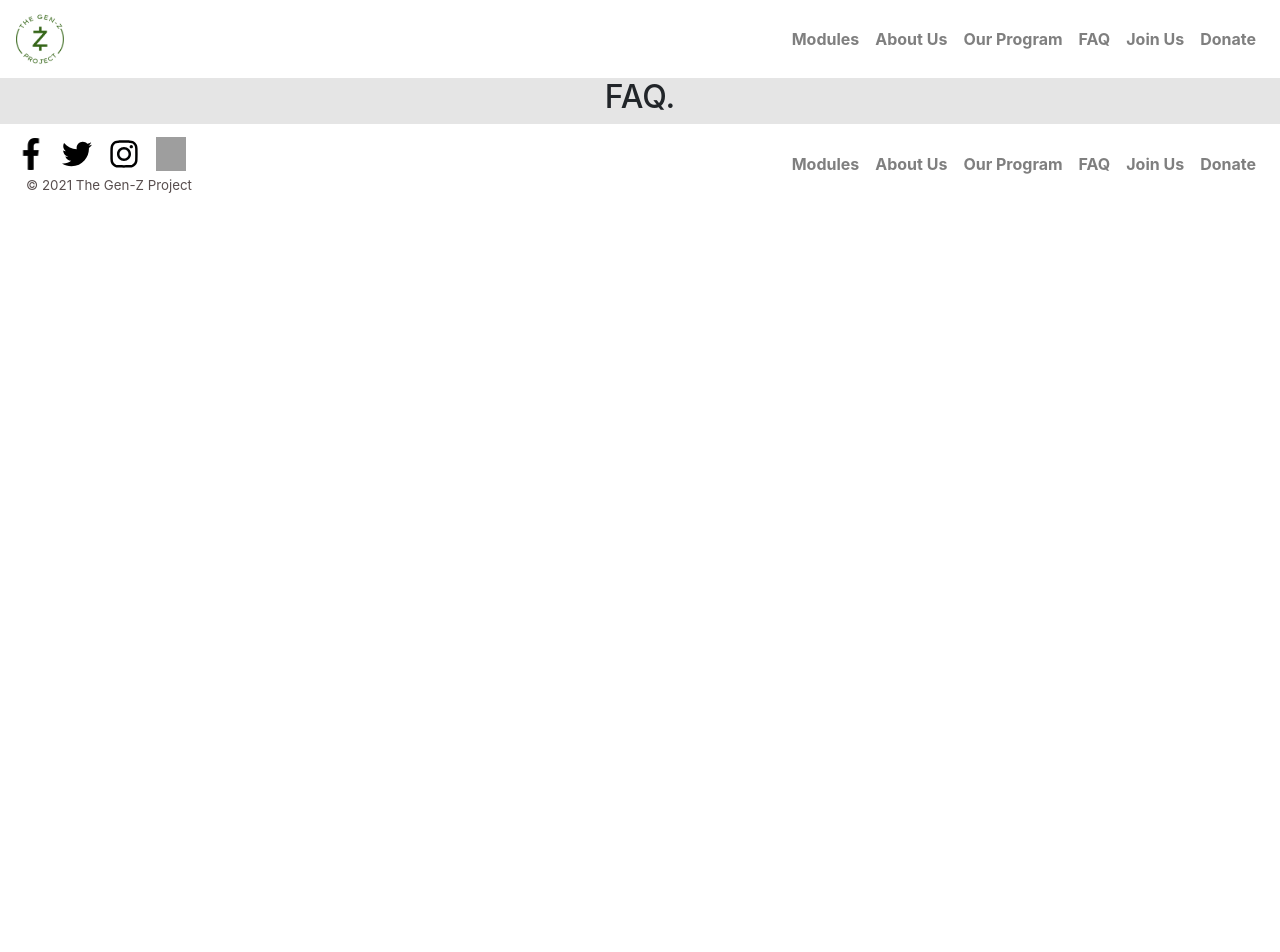
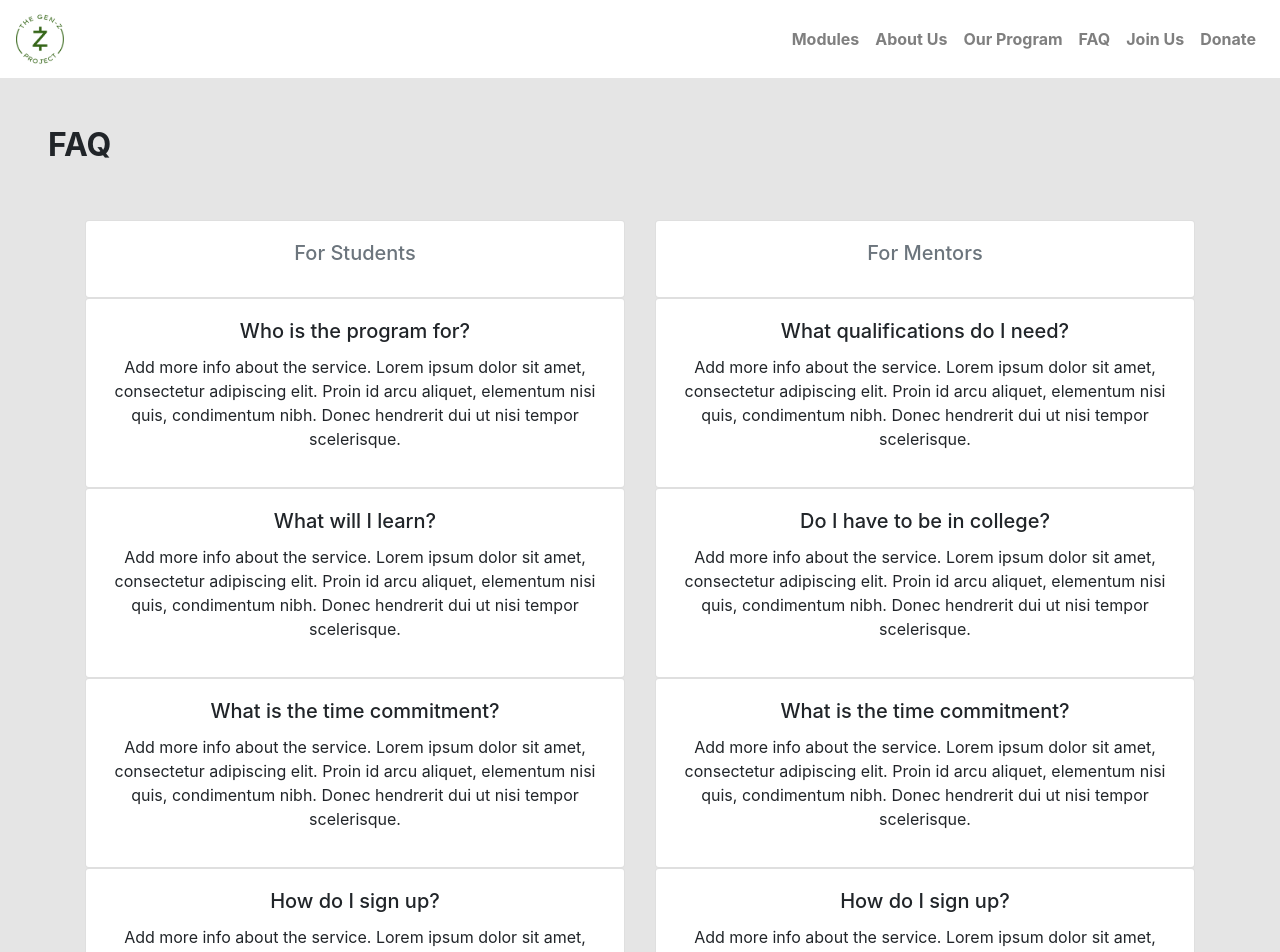
Before and after one commit to maggieb22/Gen-Z, a React (Create React App) app: page /faq in a window 1280 px wide. Shown: the top 952 px of the page. Before the commit the page ends 800 px from the top, so only its background shows below. Built offline with nearby package versions, Linux system fonts and the light colour scheme; grey boxes are pictures that could not be loaded.

Commit message:
Added FAQ page

```diff
--- a/src/pages/FAQ.js
+++ b/src/pages/FAQ.js
@@ -1,9 +1,122 @@
 import React from 'react';
+
+import {
+    Row,
+    Col,
+    Container
+  } from 'reactstrap';
+
+import {
+    Card,
+    CardBody,
+    CardTitle
+} from 'reactstrap';
 
 function FAQ() {
     return (
         <div>
-            <h2>FAQ.</h2>
+            <h2 style={{textAlign: "left", fontWeight: "bold", color: "584E4E", padding: "3rem"}}>FAQ</h2>
+            <Container>
+            <Row>
+              <Col>
+                <Card>
+                    <CardBody>
+                    <CardTitle tag="h5">
+                        <div className="mb-2 text-muted">For Students</div>
+                    </CardTitle>
+                    </CardBody>
+                </Card>
+                <Card>
+                <CardBody>
+                    <CardTitle tag="h5">
+                        <div>Who is the program for?</div>
+                    </CardTitle>
+                    <p>
+                        Add more info about the service. Lorem ipsum dolor sit amet, consectetur adipiscing elit. Proin id arcu aliquet, elementum nisi quis, condimentum nibh. Donec hendrerit dui ut nisi tempor scelerisque.
+                    </p>
+                </CardBody>
+                </Card>
+                <Card>
+                <CardBody>
+                    <CardTitle tag="h5">
+                        <div>What will I learn?</div>
+                    </CardTitle>
+                    <p>
+                        Add more info about the service. Lorem ipsum dolor sit amet, consectetur adipiscing elit. Proin id arcu aliquet, elementum nisi quis, condimentum nibh. Donec hendrerit dui ut nisi tempor scelerisque.
+                    </p>
+                </CardBody>
+                </Card>
+                <Card>
+                <CardBody>
+                    <CardTitle tag="h5">
+                        <div>What is the time commitment?</div>
+                    </CardTitle>
+                    <p>
+                        Add more info about the service. Lorem ipsum dolor sit amet, consectetur adipiscing elit. Proin id arcu aliquet, elementum nisi quis, condimentum nibh. Donec hendrerit dui ut nisi tempor scelerisque.
+                    </p>
+                </CardBody>
+                </Card>
+                <Card>
+                <CardBody>
+                    <CardTitle tag="h5">
+                        <div>How do I sign up?</div>
+                    </CardTitle>
+                    <p>
+                        Add more info about the service. Lorem ipsum dolor sit amet, consectetur adipiscing elit. Proin id arcu aliquet, elementum nisi quis, condimentum nibh. Donec hendrerit dui ut nisi tempor scelerisque.
+                    </p>
+                </CardBody>
+                </Card>
+              </Col>
+              <Col>
+                <Card>
+                {/* <h2 style={{textAlign: "left", fontWeight: "bold", color: "584E4E", padding: "3rem"}}>Our Team</h2> */}
+                <CardBody>
+                    <CardTitle tag="h5">
+                        <div className="mb-2 text-muted">For Mentors</div>
+                    </CardTitle>
+                    </CardBody>
+                </Card>
+                <Card>
+                <CardBody>
+                    <CardTitle tag="h5">
+                        <div>What qualifications do I need?</div>
+                    </CardTitle>
+                    <p>Add more info about the service. Lorem ipsum dolor sit amet, consectetur adipiscing elit. Proin id arcu aliquet, elementum nisi quis, condimentum nibh. Donec hendrerit dui ut nisi tempor scelerisque.</p>
+                </CardBody>
+                </Card>
+                <Card>
+                <CardBody>
+                    <CardTitle tag="h5">
+                        <div>Do I have to be in college?</div>
+                    </CardTitle>
+                    <p>Add more info about the service. Lorem ipsum dolor sit amet, consectetur adipiscing elit. Proin id arcu aliquet, elementum nisi quis, condimentum nibh. Donec hendrerit dui ut nisi tempor scelerisque.</p>
+                </CardBody>
+                </Card>
+                <Card>
+                <CardBody>
+                    <CardTitle tag="h5">
+                        <div>What is the time commitment?</div>
+                    </CardTitle>
+                    <p>
+                        Add more info about the service. Lorem ipsum dolor sit amet, consectetur adipiscing elit. Proin id arcu aliquet, elementum nisi quis, condimentum nibh. Donec hendrerit dui ut nisi tempor scelerisque.
+                    </p>
+                </CardBody>
+                </Card>
+                <Card>
+                <CardBody>
+                    <CardTitle tag="h5">
+                        <div>How do I sign up?</div>
+                    </CardTitle>
+                    <p>
+                        Add more info about the service. Lorem ipsum dolor sit amet, consectetur adipiscing elit. Proin id arcu aliquet, elementum nisi quis, condimentum nibh. Donec hendrerit dui ut nisi tempor scelerisque.
+                    </p>
+                </CardBody>
+                </Card>
+              </Col>
+            </Row>
+          </Container>
+          <br></br>
+          <br></br>
         </div>
     )
 }
```
